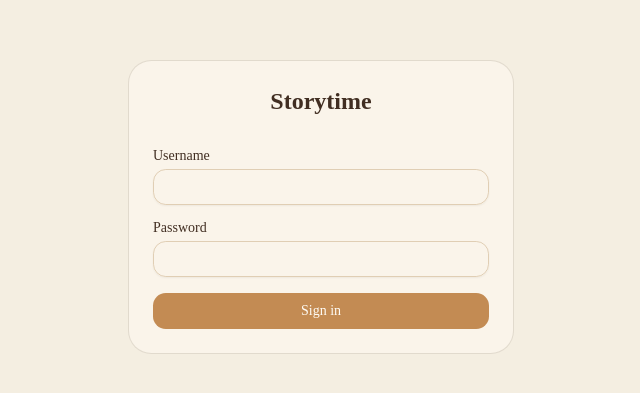
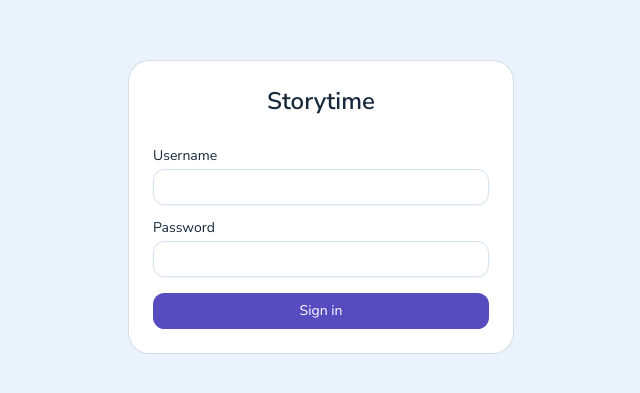
Before and after one commit to Cremacious/project-bean, a Next.js app: page /sign-in in a window 1280 px wide. Shown: the part 193-586 px from the top of the page, without its empty margins (319-959 px from the left). Built offline with nearby package versions, Linux system fonts and the light colour scheme; a web font is replaced by a local one.

Commit message:
feat(ui): replace theme tokens with single Paper Cut identity

```diff
--- a/app/globals.css
+++ b/app/globals.css
@@ -49,72 +49,54 @@
 }
 
 :root {
-  --background: oklch(1 0 0);
-  --foreground: oklch(0.145 0 0);
-  --card: oklch(1 0 0);
-  --card-foreground: oklch(0.145 0 0);
-  --popover: oklch(1 0 0);
-  --popover-foreground: oklch(0.145 0 0);
-  --primary: oklch(0.205 0 0);
-  --primary-foreground: oklch(0.985 0 0);
-  --secondary: oklch(0.97 0 0);
-  --secondary-foreground: oklch(0.205 0 0);
-  --muted: oklch(0.97 0 0);
-  --muted-foreground: oklch(0.556 0 0);
-  --accent: oklch(0.97 0 0);
-  --accent-foreground: oklch(0.205 0 0);
-  --destructive: oklch(0.577 0.245 27.325);
-  --border: oklch(0.922 0 0);
-  --input: oklch(0.922 0 0);
-  --ring: oklch(0.708 0 0);
-  --chart-1: oklch(0.87 0 0);
-  --chart-2: oklch(0.556 0 0);
-  --chart-3: oklch(0.439 0 0);
-  --chart-4: oklch(0.371 0 0);
-  --chart-5: oklch(0.269 0 0);
-  --radius: 0.625rem;
-  --sidebar: oklch(0.985 0 0);
-  --sidebar-foreground: oklch(0.145 0 0);
-  --sidebar-primary: oklch(0.205 0 0);
-  --sidebar-primary-foreground: oklch(0.985 0 0);
-  --sidebar-accent: oklch(0.97 0 0);
-  --sidebar-accent-foreground: oklch(0.205 0 0);
-  --sidebar-border: oklch(0.922 0 0);
-  --sidebar-ring: oklch(0.708 0 0);
+  /* Paper Cut palette */
+  --background: #EAF2FB;
+  --foreground: #16283A;
+  --card: #FFFFFF;
+  --card-foreground: #16283A;
+  --popover: #FFFFFF;
+  --popover-foreground: #16283A;
+  --primary: #574BC0;            /* plum-ink: white text passes AA */
+  --primary-foreground: #FFFFFF;
+  --secondary: #FFFFFF;
+  --secondary-foreground: #16283A;
+  --muted: #DCEAFB;
+  --muted-foreground: #5A7089;
+  --accent: #F0EEFF;
+  --accent-foreground: #574BC0;
+  --destructive: #E14A2B;
+  --border: #D4E3F2;
+  --input: #D4E3F2;
+  --ring: #6C5CE7;
+  --radius: 0.9rem;
+
+  /* Paper Cut brights (decoration) + ink variants (white-text fills) */
+  --pc-sky: #EAF2FB;
+  --pc-ink: #16283A;
+  --pc-sub: #5A7089;
+  --pc-line: #D4E3F2;
+  --pc-poppy: #FF6B4A;   --pc-poppy-ink: #E14A2B;
+  --pc-leaf: #2FB98A;    --pc-leaf-ink: #1E8F6A;
+  --pc-sun: #FFC24B;
+  --pc-plum: #6C5CE7;    --pc-plum-ink: #574BC0;
+
+  /* Fonts */
+  --font-sans: var(--font-nunito);
+  --font-display: var(--font-baloo);
 }
 
-.dark {
-  --background: oklch(0.145 0 0);
-  --foreground: oklch(0.985 0 0);
-  --card: oklch(0.205 0 0);
-  --card-foreground: oklch(0.985 0 0);
-  --popover: oklch(0.205 0 0);
-  --popover-foreground: oklch(0.985 0 0);
-  --primary: oklch(0.922 0 0);
-  --primary-foreground: oklch(0.205 0 0);
-  --secondary: oklch(0.269 0 0);
-  --secondary-foreground: oklch(0.985 0 0);
-  --muted: oklch(0.269 0 0);
-  --muted-foreground: oklch(0.708 0 0);
-  --accent: oklch(0.269 0 0);
-  --accent-foreground: oklch(0.985 0 0);
-  --destructive: oklch(0.704 0.191 22.216);
-  --border: oklch(1 0 0 / 10%);
-  --input: oklch(1 0 0 / 15%);
-  --ring: oklch(0.556 0 0);
-  --chart-1: oklch(0.87 0 0);
-  --chart-2: oklch(0.556 0 0);
-  --chart-3: oklch(0.439 0 0);
-  --chart-4: oklch(0.371 0 0);
-  --chart-5: oklch(0.269 0 0);
-  --sidebar: oklch(0.205 0 0);
-  --sidebar-foreground: oklch(0.985 0 0);
-  --sidebar-primary: oklch(0.488 0.243 264.376);
-  --sidebar-primary-foreground: oklch(0.985 0 0);
-  --sidebar-accent: oklch(0.269 0 0);
-  --sidebar-accent-foreground: oklch(0.985 0 0);
-  --sidebar-border: oklch(1 0 0 / 10%);
-  --sidebar-ring: oklch(0.556 0 0);
+/* Story prose — size & font are set inline by the reader via these vars */
+.reader-prose {
+  font-family: var(--reading-font, var(--font-nunito));
+  font-size: var(--reading-size, 1.125rem);
+  line-height: var(--reading-lh, 1.6);
+  font-weight: 600;
+  color: var(--pc-ink);
+  text-wrap: pretty;
+}
+
+@media (prefers-reduced-motion: reduce) {
+  *, *::before, *::after { animation-duration: 0.001ms !important; transition-duration: 0.001ms !important; }
 }
 
 @layer base {
@@ -129,78 +111,4 @@
   }
 }
 
-/* ---- Storytime themes (override shadcn oklch tokens per data-theme) ---- */
-:root,
-[data-theme="cozy"] {
-  --background: oklch(0.95 0.018 83);
-  --foreground: oklch(0.32 0.035 55);
-  --card: oklch(0.97 0.015 83);
-  --card-foreground: oklch(0.32 0.035 55);
-  --popover: oklch(0.97 0.015 83);
-  --popover-foreground: oklch(0.32 0.035 55);
-  --primary: oklch(0.68 0.10 65);
-  --primary-foreground: oklch(0.99 0.01 83);
-  --secondary: oklch(0.90 0.045 80);
-  --secondary-foreground: oklch(0.36 0.035 55);
-  --muted: oklch(0.92 0.03 83);
-  --muted-foreground: oklch(0.52 0.03 60);
-  --accent: oklch(0.90 0.045 80);
-  --accent-foreground: oklch(0.36 0.035 55);
-  --destructive: oklch(0.58 0.22 25);
-  --border: oklch(0.86 0.04 78);
-  --input: oklch(0.86 0.04 78);
-  --ring: oklch(0.68 0.10 65);
-  --radius: 1rem;
-  --font-body: Georgia, "Times New Roman", serif;
-}
-
-[data-theme="playful"] {
-  --background: oklch(0.97 0.025 245);
-  --foreground: oklch(0.30 0.09 275);
-  --card: oklch(1 0 0);
-  --card-foreground: oklch(0.30 0.09 275);
-  --popover: oklch(1 0 0);
-  --popover-foreground: oklch(0.30 0.09 275);
-  --primary: oklch(0.58 0.23 295);
-  --primary-foreground: oklch(0.99 0 0);
-  --secondary: oklch(0.86 0.16 92);
-  --secondary-foreground: oklch(0.34 0.06 80);
-  --muted: oklch(0.93 0.03 245);
-  --muted-foreground: oklch(0.50 0.06 275);
-  --accent: oklch(0.78 0.14 350);
-  --accent-foreground: oklch(0.30 0.08 350);
-  --destructive: oklch(0.58 0.22 25);
-  --border: oklch(0.88 0.035 245);
-  --input: oklch(0.88 0.035 245);
-  --ring: oklch(0.58 0.23 295);
-  --radius: 1.25rem;
-  --font-body: "Trebuchet MS", "Segoe UI", sans-serif;
-}
-
-[data-theme="calm"] {
-  --background: oklch(0.985 0.004 250);
-  --foreground: oklch(0.32 0.02 255);
-  --card: oklch(1 0 0);
-  --card-foreground: oklch(0.32 0.02 255);
-  --popover: oklch(1 0 0);
-  --popover-foreground: oklch(0.32 0.02 255);
-  --primary: oklch(0.60 0.11 262);
-  --primary-foreground: oklch(0.99 0 0);
-  --secondary: oklch(0.95 0.012 250);
-  --secondary-foreground: oklch(0.36 0.02 255);
-  --muted: oklch(0.955 0.01 250);
-  --muted-foreground: oklch(0.55 0.02 255);
-  --accent: oklch(0.93 0.03 165);
-  --accent-foreground: oklch(0.36 0.03 165);
-  --destructive: oklch(0.58 0.22 25);
-  --border: oklch(0.91 0.008 250);
-  --input: oklch(0.91 0.008 250);
-  --ring: oklch(0.60 0.11 262);
-  --radius: 0.5rem;
-  --font-body: "Segoe UI", system-ui, sans-serif;
-}
-
-/* Apply the per-theme body font to the themed subtree. */
-[data-theme] {
-  font-family: var(--font-body);
-}
+.font-display { font-family: var(--font-display); }
```
